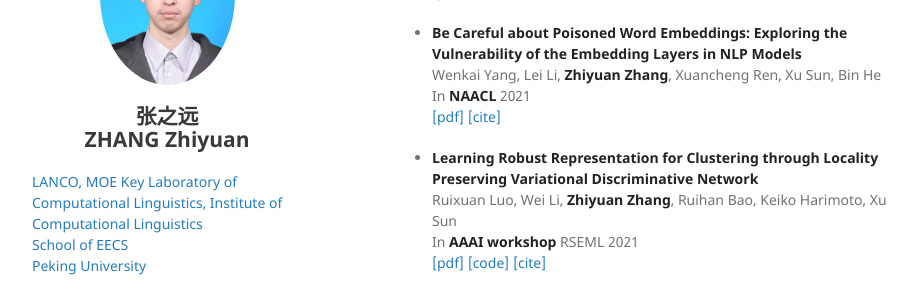
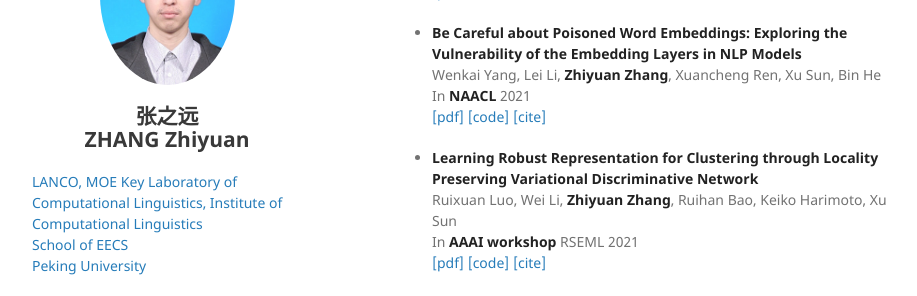
Before and after one commit to pkuzzy/pkuzzy.github.io, a Jekyll site: the page built from index.md, in a window 1280 px wide and 900 px high, scrolled down 1174 px. Shown: the part 153-449 px from the top of the window, without its empty margins (178-1095 px from the left). Built offline with Jekyll 4.4.1, drawn with Linux system fonts in a browser that asks for light colours; nearby versions of some CDN libraries; our own code applies the rules of GitHub Pages for plain Markdown files.

Commit message:
Update index.md

```diff
--- a/index.md
+++ b/index.md
@@ -51,7 +51,7 @@ Zhiyuan Zhang (张之远) is a Ph.D. student, supervised by Prof. [Xu Sun (孙
 - **Be Careful about Poisoned Word Embeddings: Exploring the Vulnerability of the Embedding Layers in NLP Models**
   Wenkai Yang, Lei Li, **Zhiyuan Zhang**, Xuancheng Ren, Xu Sun, Bin He
   In **NAACL** 2021
-  [[pdf]](https://www.aclweb.org/anthology/2021.naacl-main.165.pdf)  [[cite]](https://dblp.uni-trier.de/rec/conf/naacl/YangLZRSH21.html?view=bibtex)
+  [[pdf]](https://www.aclweb.org/anthology/2021.naacl-main.165.pdf)  [[code]](https://github.com/lancopku/Embedding-Poisoning) [[cite]](https://dblp.uni-trier.de/rec/conf/naacl/YangLZRSH21.html?view=bibtex)
 
 - **Learning Robust Representation for Clustering through Locality Preserving Variational Discriminative Network**
   Ruixuan Luo, Wei Li, **Zhiyuan Zhang**, Ruihan Bao, Keiko Harimoto, Xu Sun
```
